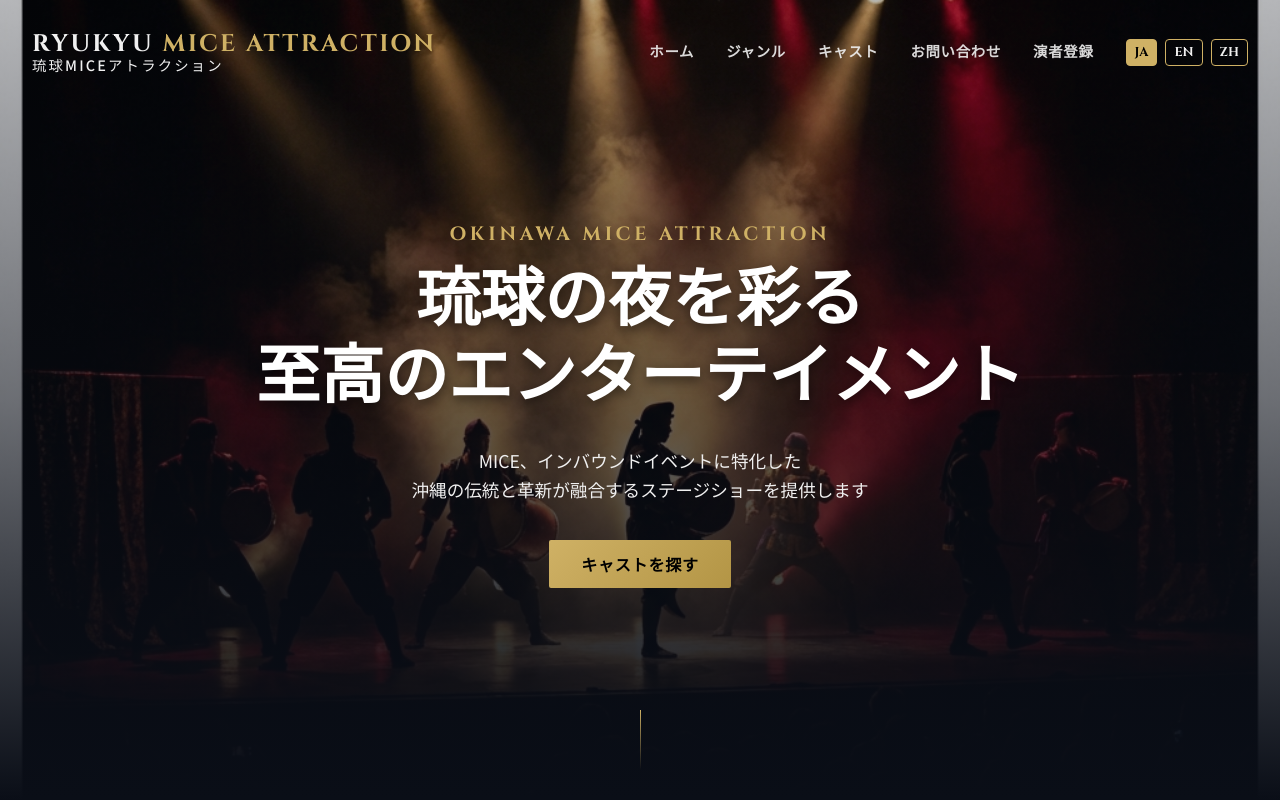
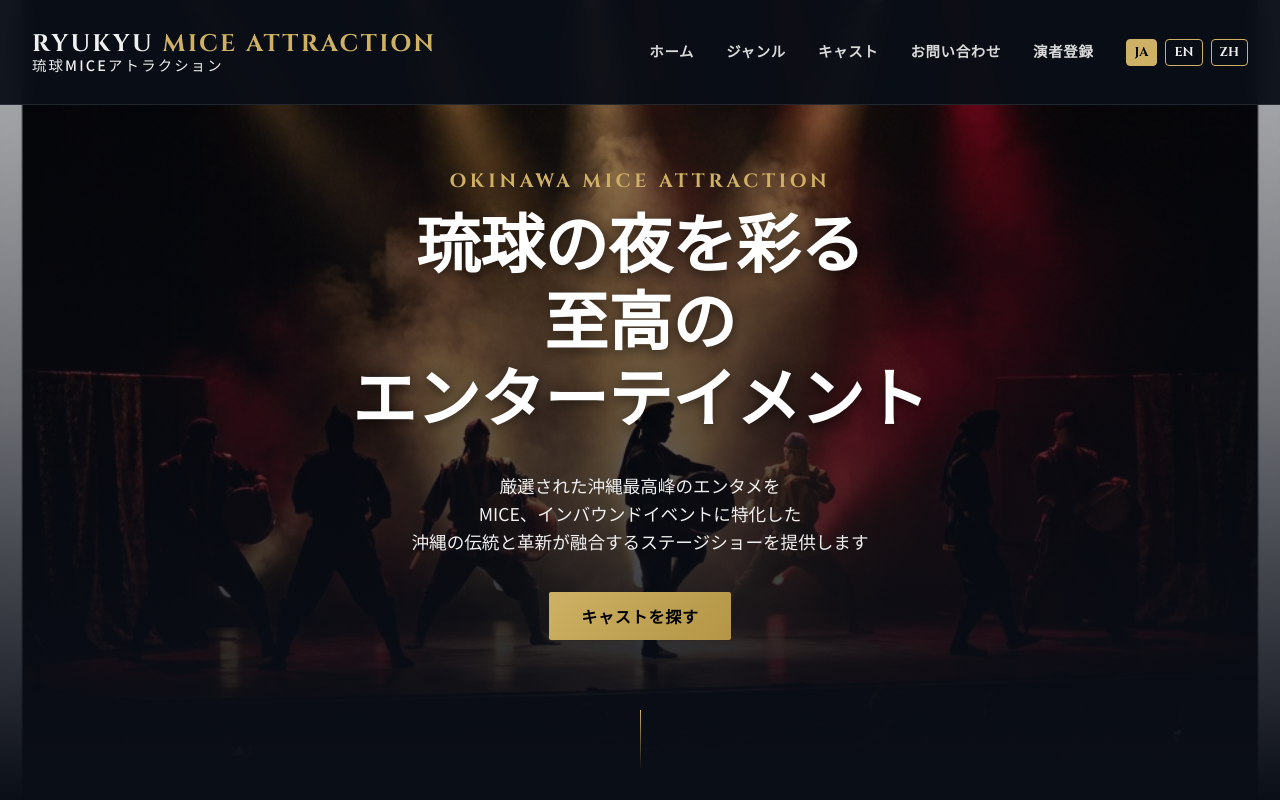
Before and after one commit to ballmawashi/1, a React (Vite) app: page / in a window 1280 px wide. Shown: the top 800 px of the page. Built offline with nearby package versions, Linux system fonts and the light colour scheme; a web font is replaced by a local one.

Commit message:
Update navbar style and hero text

```diff
--- a/src/components/Navbar.css
+++ b/src/components/Navbar.css
@@ -5,7 +5,9 @@
     width: 100%;
     z-index: 1000;
     padding: 2rem;
-    background-color: transparent;
+    background-color: rgba(10, 14, 23, 0.95);
+    backdrop-filter: blur(10px);
+    border-bottom: 1px solid var(--color-glass-border);
     transition: all 0.4s ease;
     display: flex;
     justify-content: space-between;
--- a/src/data/translations.js
+++ b/src/data/translations.js
@@ -10,8 +10,8 @@ export const translations = {
         },
         hero: {
             sub: "Okinawa MICE Attraction",
-            title: "琉球の夜を彩る\n至高のエンターテイメント",
-            desc: "MICE、インバウンドイベントに特化した\n沖縄の伝統と革新が融合するステージショーを提供します",
+            title: "琉球の夜を彩る\n至高の\nエンターテイメント",
+            desc: "厳選された沖縄最高峰のエンタメを\nMICE、インバウンドイベントに特化した\n沖縄の伝統と革新が融合するステージショーを提供します",
             cta: "キャストを探す"
         },
         search: {
```
